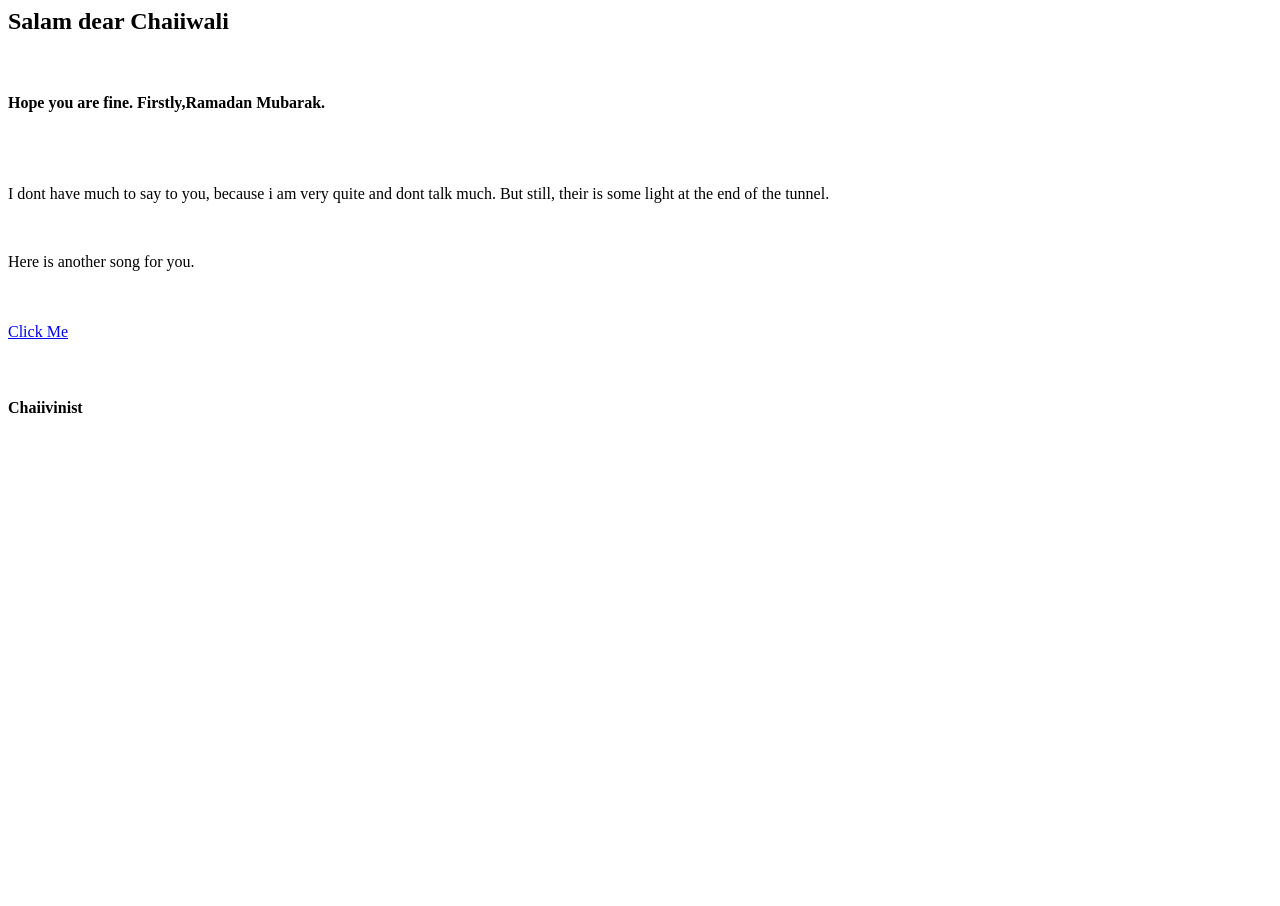
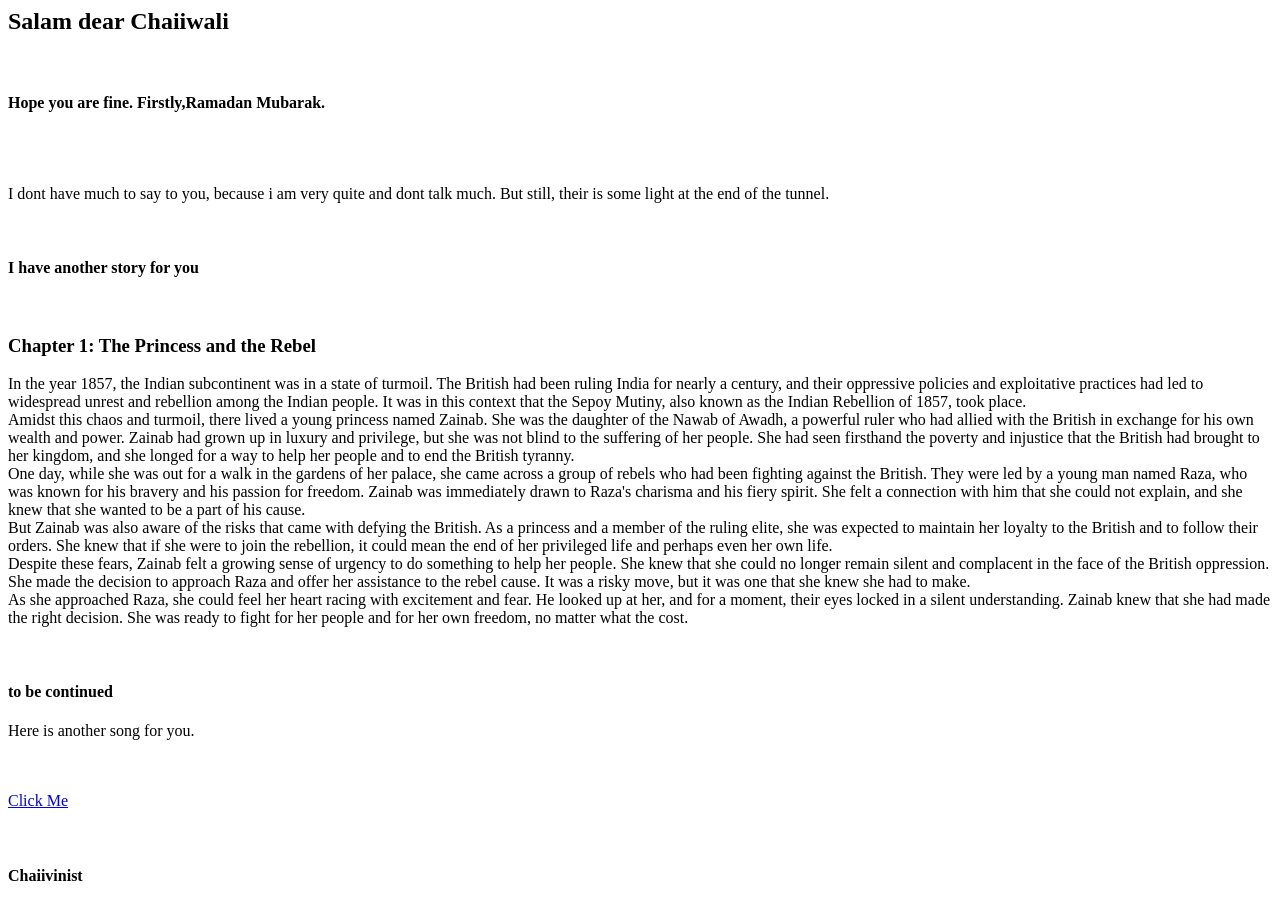
Before and after one commit to chaiivinist/Aliya, a plain HTML site: page letter4.html in a window 1280 px wide. Before the commit the page ends 800 px from the top, so only its background shows below. Drawn offline with Linux system fonts and the light colour scheme.

Commit message:
Update letter4.html

```diff
--- a/letter4.html
+++ b/letter4.html
@@ -4,6 +4,19 @@
 
     <h4>Hope you are fine. Firstly,Ramadan Mubarak.</h4><br><br>
     <p>I dont have much to say to you, because i am very quite and dont talk much. But still, their is some light at the end of the tunnel. </p><br>
+
+    <h4>I have another story for you</h4><br>
+    <h3>Chapter 1: The Princess and the Rebel</h3>
+<p>In the year 1857, the Indian subcontinent was in a state of turmoil. The British had been ruling India for nearly a century, and their oppressive policies and exploitative practices had led to widespread unrest and rebellion among the Indian people. It was in this context that the Sepoy Mutiny, also known as the Indian Rebellion of 1857, took place.<br>
+Amidst this chaos and turmoil, there lived a young princess named Zainab. She was the daughter of the Nawab of Awadh, a powerful ruler who had allied with the British in exchange for his own wealth and power. Zainab had grown up in luxury and privilege, but she was not blind to the suffering of her people. She had seen firsthand the poverty and injustice that the British had brought to her kingdom, and she longed for a way to help her people and to end the British tyranny.<br>
+One day, while she was out for a walk in the gardens of her palace, she came across a group of rebels who had been fighting against the British. They were led by a young man named Raza, who was known for his bravery and his passion for freedom. Zainab was immediately drawn to Raza's charisma and his fiery spirit. She felt a connection with him that she could not explain, and she knew that she wanted to be a part of his cause.<br>
+But Zainab was also aware of the risks that came with defying the British. As a princess and a member of the ruling elite, she was expected to maintain her loyalty to the British and to follow their orders. She knew that if she were to join the rebellion, it could mean the end of her privileged life and perhaps even her own life.<br>
+Despite these fears, Zainab felt a growing sense of urgency to do something to help her people. She knew that she could no longer remain silent and complacent in the face of the British oppression. She made the decision to approach Raza and offer her assistance to the rebel cause. It was a risky move, but it was one that she knew she had to make.<br>
+As she approached Raza, she could feel her heart racing with excitement and fear. He looked up at her, and for a moment, their eyes locked in a silent understanding. Zainab knew that she had made the right decision. She was ready to fight for her people and for her own freedom, no matter what the cost.<br>
+    </p><br>
+    <h4>to be continued</h4>
+
+
     <p>Here is another song for you.<p><br><br>
 
 
```
